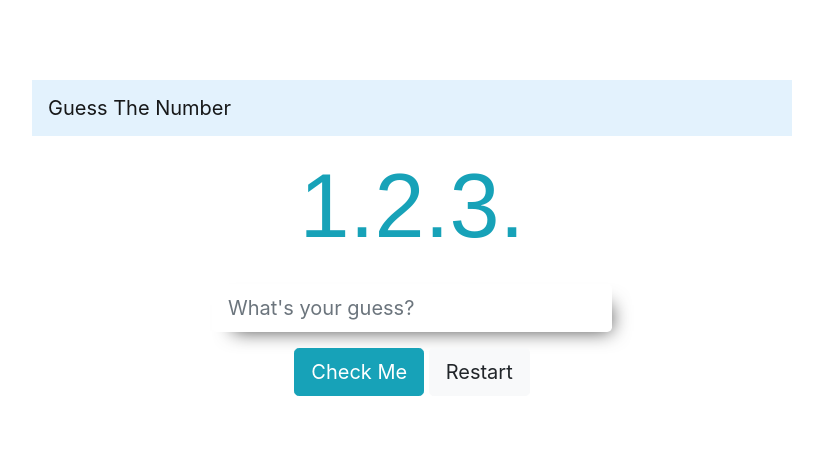
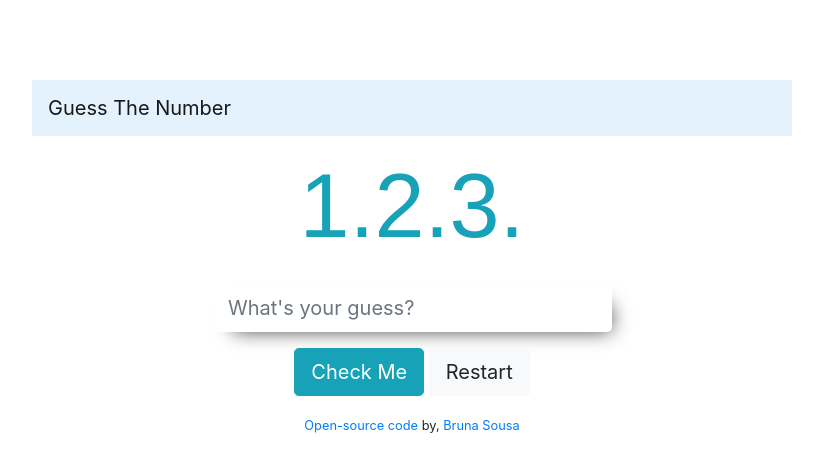
Before and after one commit to BrunaBibs/guess-number-game, a plain HTML site: page index.html in a window 1280 px wide. Shown: the whole page, without its empty margins (228-1051 px from the left). Drawn offline with nearby package versions, Linux system fonts and the light colour scheme.

Commit message:
added the github source

```diff
--- a/index.html
+++ b/index.html
@@ -39,5 +39,16 @@
         <!-- This is where the guess history will be-->
       </div>
     </main>
+    <small>
+      <a href="https://github.com/BrunaBibs/guess-number-game" target="_blank"
+        >Open-source code</a
+      >
+      by,
+      <a
+        href="https://www.linkedin.com/in/bruna-sousa-67a3a878/"
+        target="_blank"
+        >Bruna Sousa</a
+      >
+    </small>
   </body>
 </html>
```
